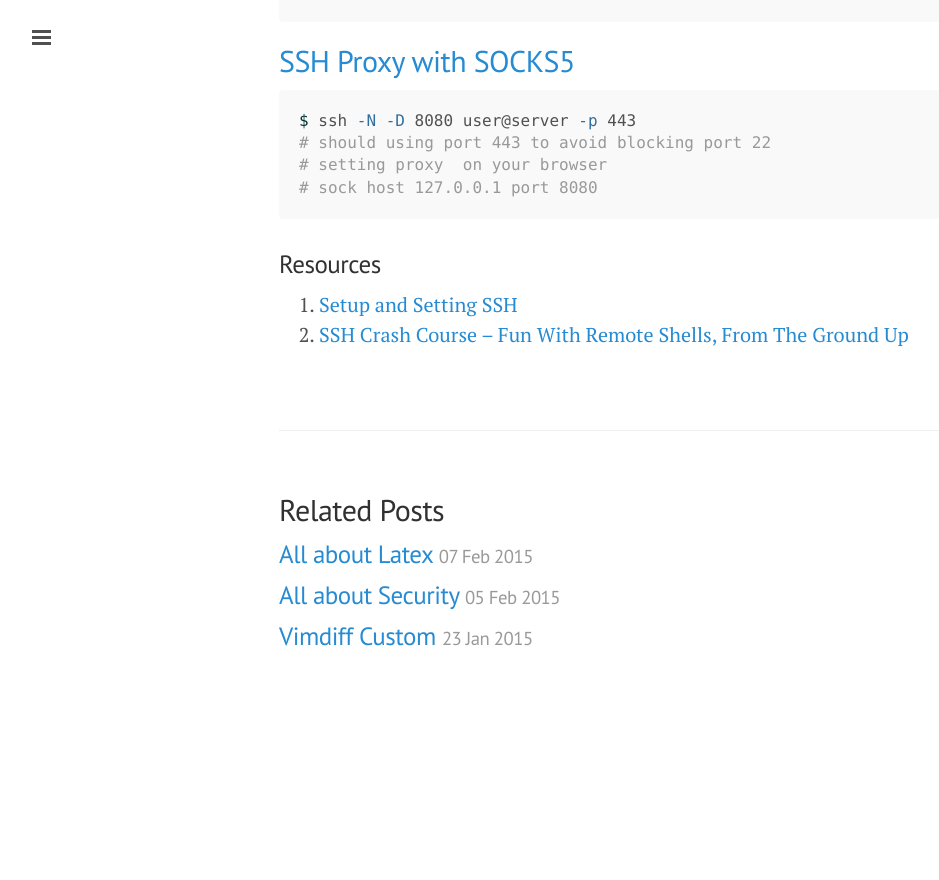
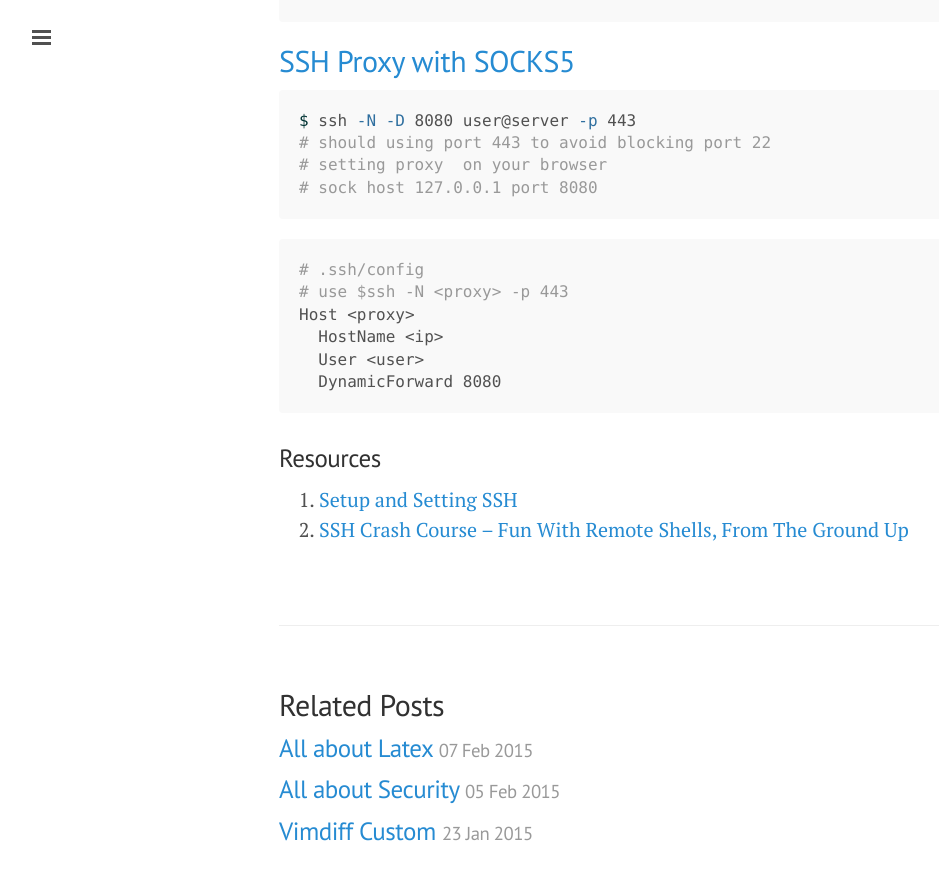
Before and after one commit to ibotdotout/ibotdotout.github.io, a Jekyll site: the page built from _posts/2015-04-06-ssh.md, in a window 1280 px wide and 900 px high, scrolled down 1339 px. Shown: the top 880 px of the window, without its empty margins (1-940 px from the left). Built offline with Jekyll 4.4.1, drawn with Linux system fonts in a browser that asks for light colours; Markdown is read by kramdown in place of the engine named in the settings; before the commit the page ends 2052 px from its top, so only the background shows below that; some of the changed text lies outside the part shown.

Commit message:
Update and rename 2014-04-06-ssh.md to 2015-04-06-ssh.md

````diff
--- a/_posts/2014-04-06-ssh.md
+++ b/_posts/2015-04-06-ssh.md
@@ -61,6 +61,15 @@ $ ssh -N -D 8080 user@server -p 443
 # sock host 127.0.0.1 port 8080
 ```
 
+```sh
+# .ssh/config
+# use $ssh -N <proxy> -p 443
+Host <proxy>
+  HostName <ip>
+  User <user>
+  DynamicForward 8080
+```
+
 ### Resources
 1. [Setup and Setting SSH](https://help.ubuntu.com/community/SSH/OpenSSH/Configuring)
 2. [SSH Crash Course -- Fun With Remote Shells, From The Ground Up](https://www.youtube.com/playlist?list=PLtK75qxsQaMII75AbcuIruao1k2qdxwjg)
````
